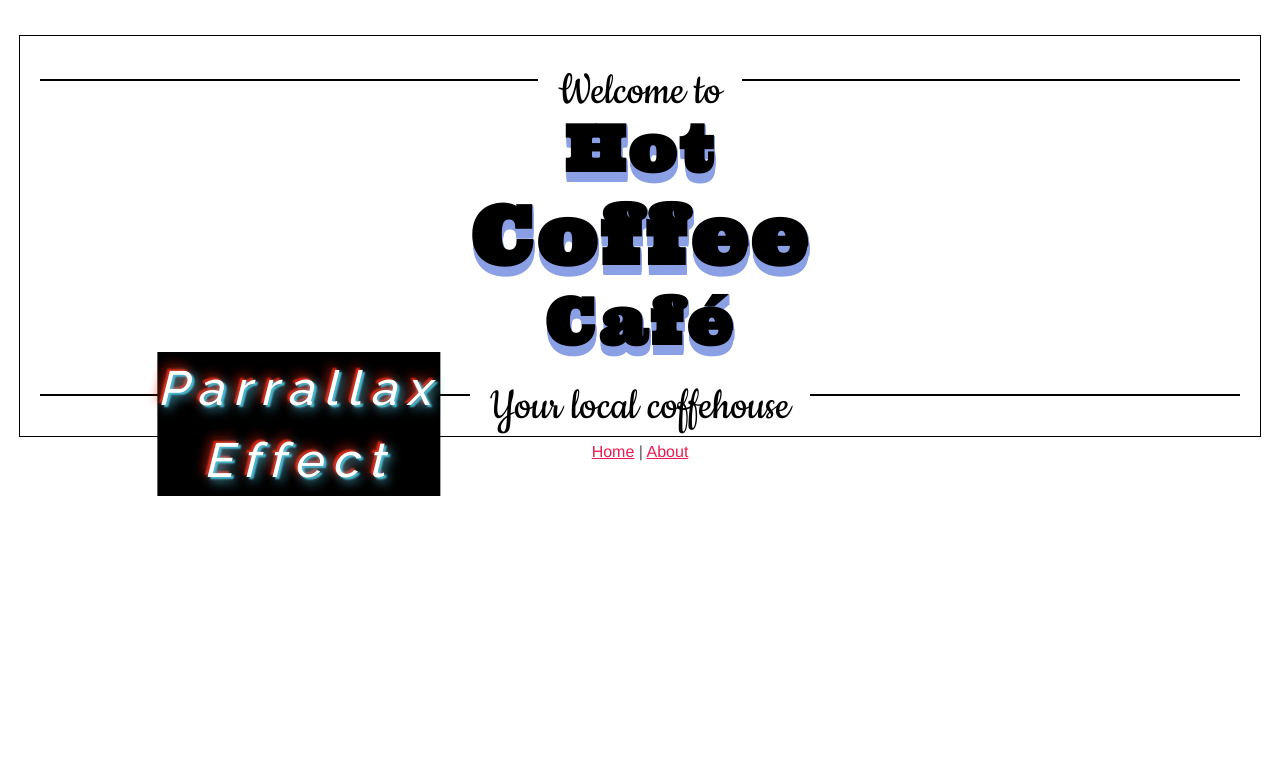
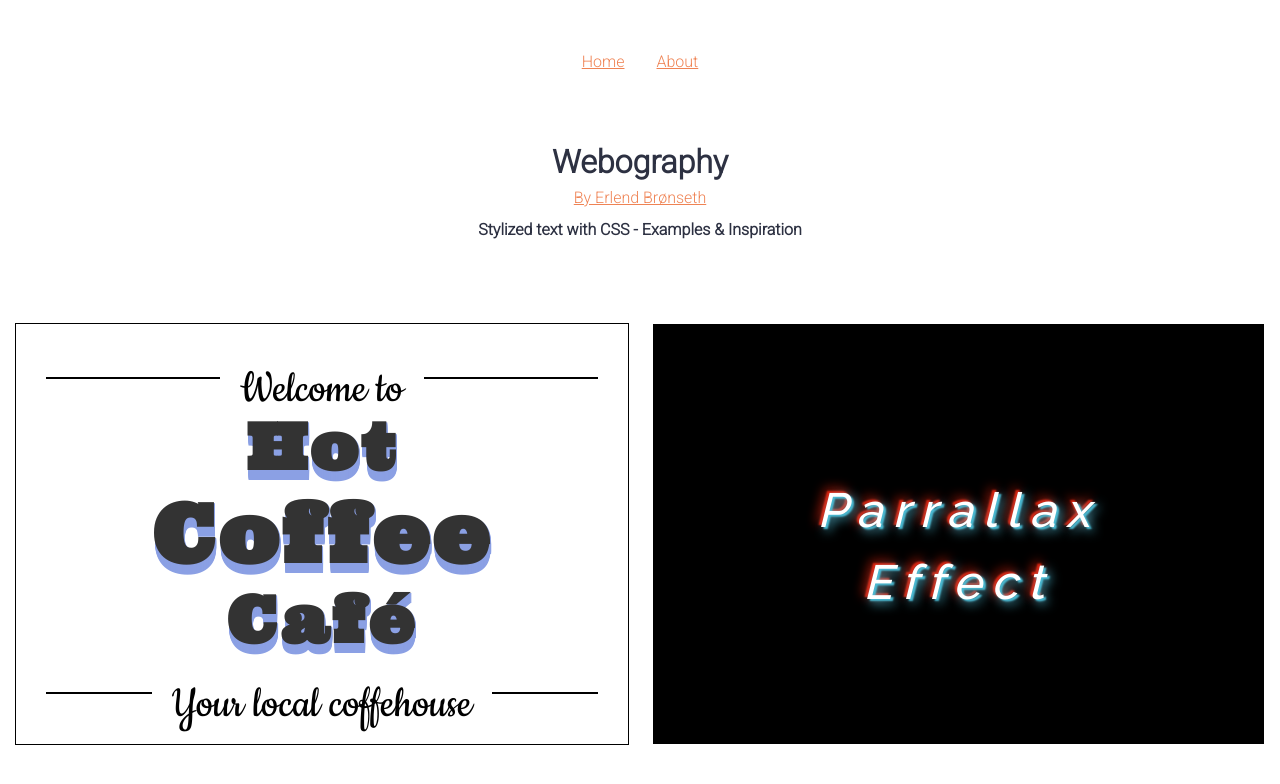
Before and after one commit to bronsetn/webography, a Vue app: page / in a window 1280 px wide. Shown: the top 784 px of the page. Built offline with nearby package versions, Linux system fonts and the light colour scheme.

Commit message:
Two page setup with premade examples for typography

```diff
--- a/src/App.vue
+++ b/src/App.vue
@@ -1,26 +1,16 @@
 <template>
   <div id="app">
+    <Header></Header>
     <router-view />
-    <Footer></Footer>
   </div>
 </template>
 
 <script>
-import Footer from '@/components/Footer.vue'
+import Header from '@/components/Header.vue'
 
 export default {
   components: {
-    Footer,
+    Header,
   }
 }
 </script>
-
-<style>
-#app {
-  font-family: Avenir, Helvetica, Arial, sans-serif;
-  -webkit-font-smoothing: antialiased;
-  -moz-osx-font-smoothing: grayscale;
-  text-align: center;
-}
-
-</style>
--- a/src/components/Footer.vue
+++ /dev/null
@@ -1,12 +0,0 @@
-<template>
-  <div>
-    <router-link to="/">Home</router-link> |
-    <router-link to="/about">About</router-link>
-  </div>
-</template>
-
-<script>
-export default {
-  name: 'Footer',
-}
-</script>
--- /dev/null
+++ b/src/components/Header.vue
@@ -0,0 +1,35 @@
+<template>
+  <div class="header">
+    <ul class="nav">
+      <li>
+        <router-link to="/">Home</router-link>
+      </li>
+      <li>
+        <router-link to="/about">About</router-link>
+      </li>
+    </ul>
+  </div>
+</template>
+
+<script>
+export default {
+  name: 'Header',
+}
+</script>
+
+<style scoped>
+.header {
+  top: 0px;
+}
+
+.nav {
+   padding-top: 50px;
+}
+
+li {
+  display: inline;
+  padding: 1em;
+}
+
+
+</style>
--- a/src/examples/coffeehouse.vue
+++ b/src/examples/coffeehouse.vue
@@ -10,14 +10,8 @@
   </div>
 </template>
 
-<script>
-export default {
+<style scoped>
 
-}
-</script>
-
-
-<style scoped>
     /* Cookie */
 @import url('https://fonts.googleapis.com/css2?family=Cookie&display=swap');
 
@@ -26,7 +20,6 @@ export default {
 
 * {
   margin: 0;
-  text-align: center;
   --text-color: black;
   --bold-shadow: #8BA0E4;
   background-color: #fff;
@@ -34,8 +27,7 @@ export default {
 
 .container {
   outline: 1px solid var(--text-color);
-  padding: 10px;
-  margin: 4px;
+  padding: 20px;
 }
 
 .calligraphy {
--- a/src/examples/parrallax.vue
+++ b/src/examples/parrallax.vue
@@ -1,5 +1,5 @@
 <template>
-  <div>
+  <div class="container">
     <p class="parrallax">
       Parrallax
       <br>
@@ -8,12 +8,6 @@
   </div>
 </template>
 
-<script>
-export default {
-  name: 'Parrallax'
-}
-</script>
-
 <style scoped>
 @import url('https://fonts.googleapis.com/css2?family=Raleway:wght@500&display=swap');
 
@@ -21,6 +15,13 @@ export default {
 --glitch-color-red: rgb(225, 32, 10);
 --glitch-color-blue: rgb(75, 188, 213);
 background: black;
+}
+
+.container {
+  padding: 20px;
+  display: flex;
+  justify-content: center;
+  align-items: center;
 }
 
 .parrallax {
@@ -35,9 +36,5 @@ letter-spacing: 0.2em;
       0.25rem 0.25rem 0.8vw var(--glitch-color-blue),
       -0.15rem -0.15rem 0.15vw var(--glitch-color-red),
       -0.25rem -0.25rem 0.8vw var(--glitch-color-red);
-
-  transform: translate(50%,-50%);
-  top: 50%;
-  position: absolute;
 }
 </style>
--- a/src/main.css
+++ b/src/main.css
@@ -1,59 +1,37 @@
 @import url('https://fonts.googleapis.com/css2?family=Domine&family=Roboto:wght@300&display=swap');
 * {
-    margin: 0px;
-    padding: 0px;
+    margin: 0;
+    padding: 0;
     box-sizing: border-box;
+    --primary-color: #2D3142;
+    --secondary-color: #4F5D75;
+    --tertiary-color: #BFC0C0;
+    --background-color: #FFFFFF;
+    --accent-color: #EF8354;
 }
 
-body {
+#app {
     font-family: 'Roboto', sans-serif;
+    -webkit-font-smoothing: antialiased;
+    -moz-osx-font-smoothing: grayscale;
     text-align: center;
     line-height: 1.5;
-    padding: 2em 1em;
-    color: #555;
+    background-color: var(--background-color);
     width: 100%;
     min-height: 100vh;
-    max-width: 80em;
-    margin: 0 auto;
 }
 
 h1, h2, h3, strong {
     margin-top: 1em;
     padding-top: 1em;
-    color: #333;
+    color: var(--primary-color);
 }
 
 p {
     margin-top: 0.5em;
+    color: #333;
 }
 
 a {
-    color: #e81c4f;
+    color: var(--accent-color);
 }
-
-iframe {
-    border: none;
-    overflow: hidden;
-    position: relative;
-    width: 100%;
-    height: 100%;
-    margin: 0;
-    top: 0;
-    left: 0;
-}
-
-/* Grid */
-
-.grid-container {
-    padding: 1em;
-    display: grid;
-    grid-column-gap: 25px;
-    grid-template-columns: 1fr 1fr;
-    justify-content: space-between;
-}
-
-@media only screen and (max-width: 768px) {
-    .grid-container {
-        grid-template-columns: 1fr;
-    }
-}
--- a/src/views/Home.vue
+++ b/src/views/Home.vue
@@ -1,7 +1,20 @@
 <template>
   <div>
-    <Coffeehouse></Coffeehouse>
-    <Parrallax></Parrallax>
+    <div class="title">
+      <h1>Webography</h1>
+      <a
+        href="https://erlendweb.no"
+        rel="noopener"
+        target="_blank"
+      >By Erlend Brønseth</a>
+      <p>
+        <strong>Stylized text with CSS - Examples & Inspiration</strong>
+      </p>
+    </div>
+    <div class="grid-container">
+      <Coffeehouse></Coffeehouse>
+      <Parrallax></Parrallax>
+    </div>
   </div>
 </template>
 
@@ -17,3 +30,30 @@ export default {
   }
 }
 </script>
+
+<style scoped>
+.title {
+  margin: 0 auto;
+  padding: 0px 0px 50px 0px;
+}
+
+/* Grid */
+.grid-container {
+  display: grid;
+    grid-column-gap: 25px;
+    grid-template-columns: 1fr 1fr;
+    max-width: 80em;
+    padding: 2em 1em;
+    margin: 0 auto;
+}
+
+.grid-container div {
+  margin-bottom: 10px;
+}
+
+@media only screen and (max-width: 768px) {
+    .grid-container {
+        grid-template-columns: 1fr;
+    }
+}
+</style>
```
